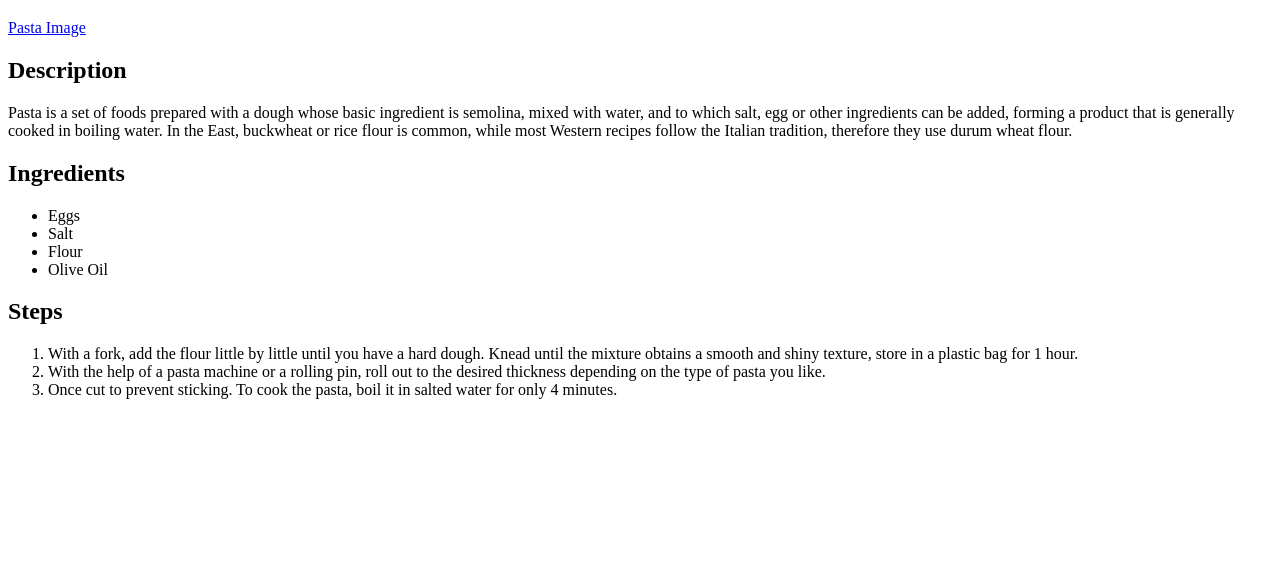
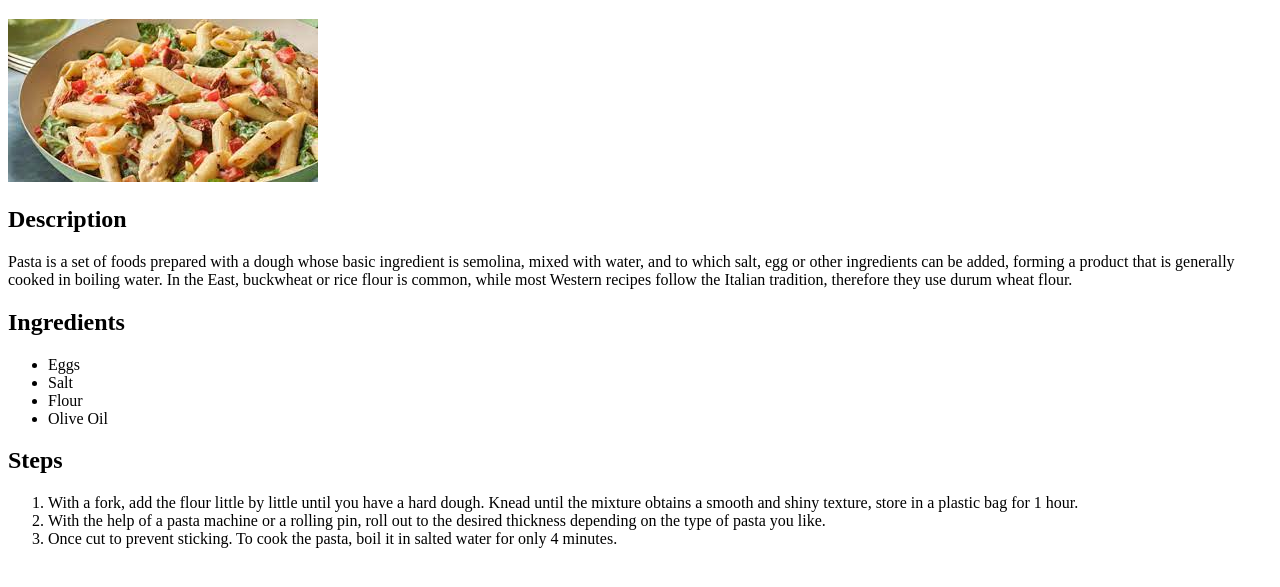
Before and after one commit to danielgomez06/odin-recipes, a plain HTML site: page recipes/pasta.html in a window 1280 px wide. Shown: the part 61-648 px from the top of the page. Drawn offline with Linux system fonts and the light colour scheme.

Commit message:
fix README.md pasta.jpg pizza.jpg recipes/pasta.html recipes/pizza.html recipes/pasta.jpg recipes/pizza.jpg screenshot.png

```diff
--- a/recipes/pasta.html
+++ b/recipes/pasta.html
@@ -7,7 +7,7 @@
 </head>
 <body>
   <h1>Pasta</h1>
-  <a href="pasta.jfif">Pasta Image</a>
+  <img src="pasta.jpg" alt="Pasta Image">
   <h2>Description</h2>
   <p>
     Pasta is a set of foods prepared with a dough whose basic ingredient is semolina, mixed with water, and to which salt, egg or other ingredients can be added, forming a product that is generally cooked in boiling water.
```
Also changed, not shown: recipes/pizza.html (+1 -1 lines), pasta.jpg (added), pizza.jpg (added), recipes/pasta.jpg (added), recipes/pizza.jpg (added), screenshot.png, 1 other file.
